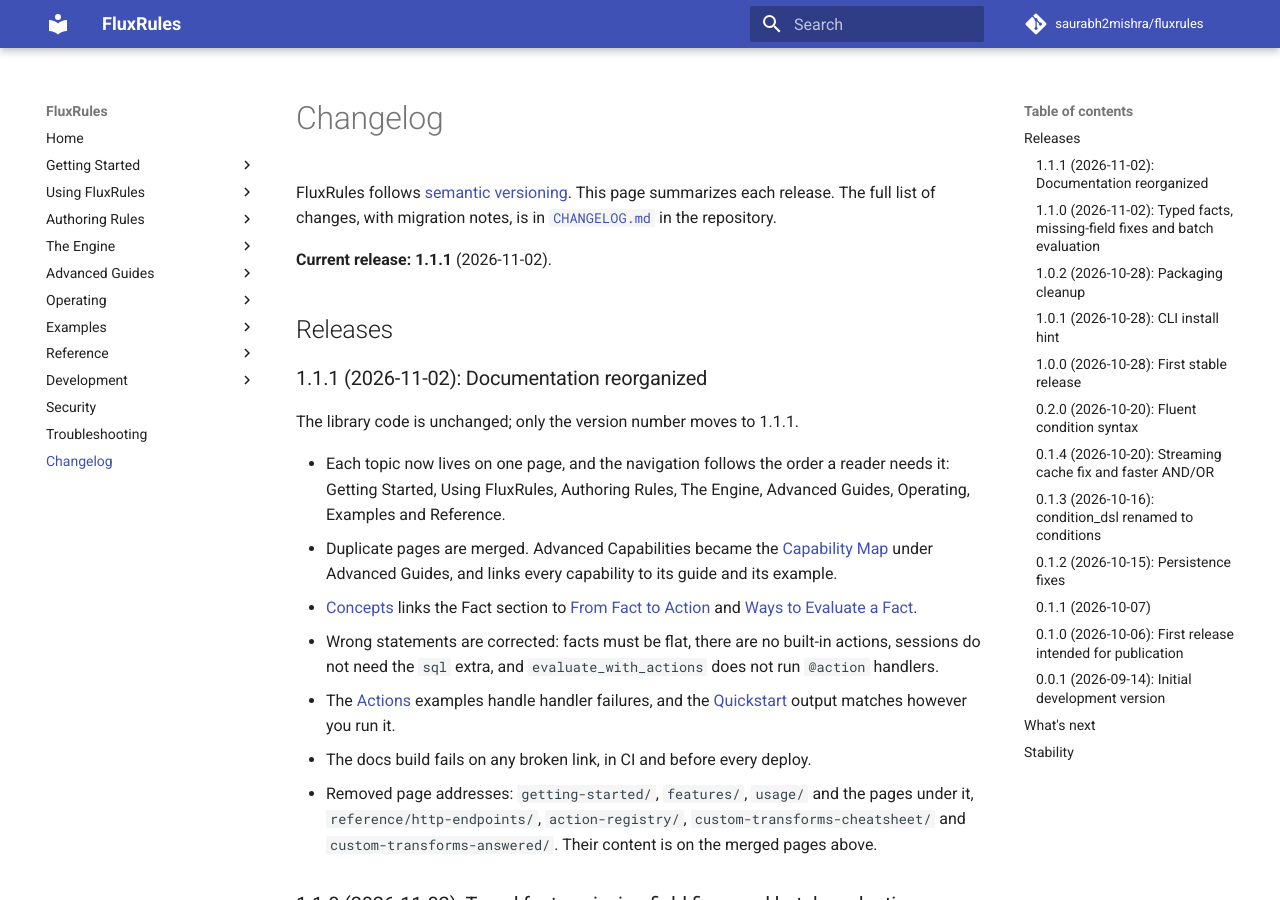
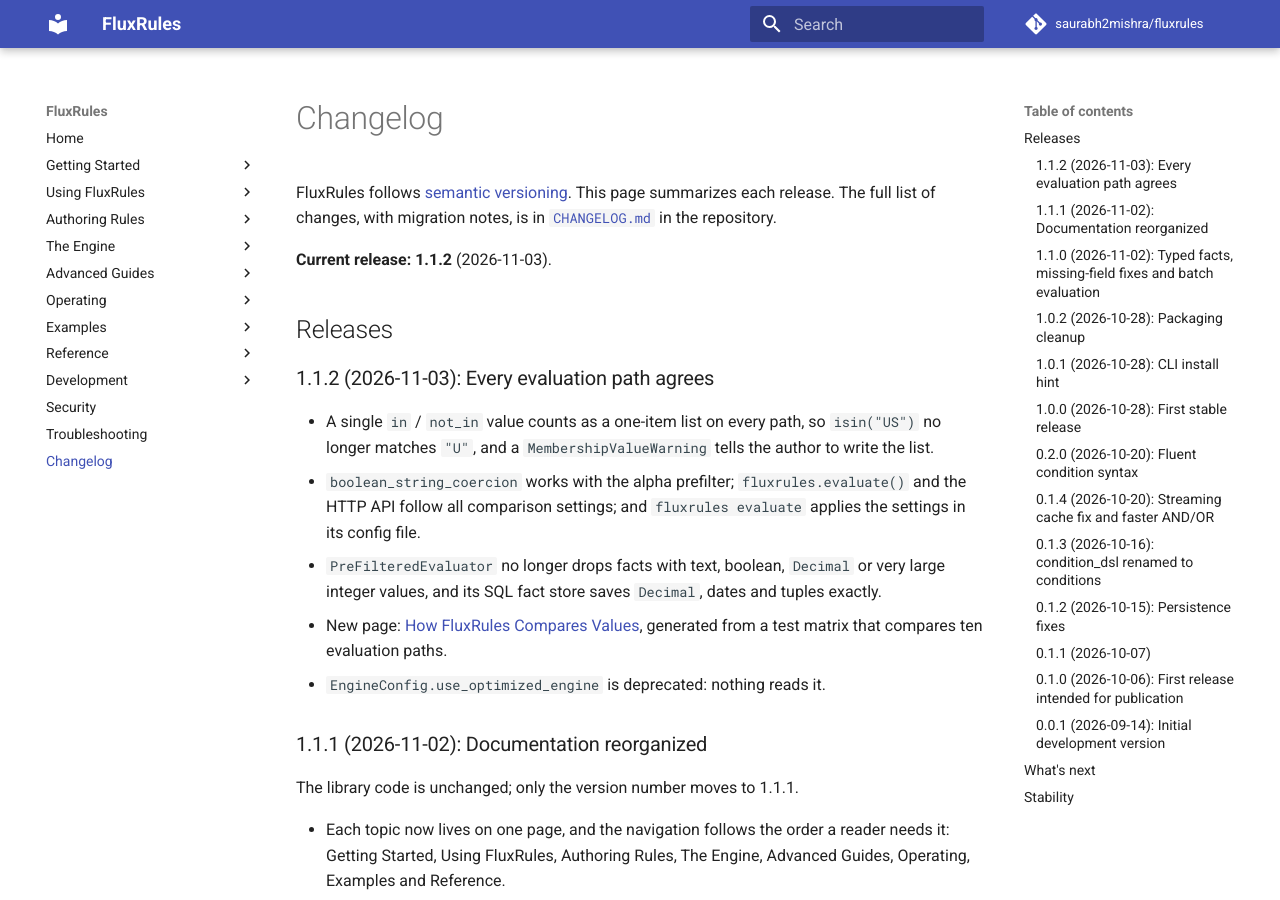
Before and after one commit to saurabh2mishra/fluxrules, an MkDocs documentation site: the page built from docs/changelog.md, in a window 1280 px wide and 900 px high. Built offline with MkDocs 1.6.1 and Material for MkDocs 9.7.7, drawn with Linux system fonts in a browser that asks for light colours; comment, search, counter and statistics services are not loaded.

Commit message:
chore: release 1.1.2
Bump the version in pyproject.toml, fluxrules/version.py and uv.lock,
date the 1.1.2 changelog entry, add it to the docs changelog, and show
1.1.2 in the sample /health and status responses.

Co-Authored-By: Claude Opus 5.5 <noreply@anthropic.com>

````diff
--- a/docs/changelog.md
+++ b/docs/changelog.md
@@ -5,9 +5,24 @@ summarizes each release. The full list of changes, with migration notes, is in
 [`CHANGELOG.md`](https://github.com/saurabh2mishra/fluxrules/blob/main/CHANGELOG.md)
 in the repository.
 
-**Current release: 1.1.1** (2026-11-02).
+**Current release: 1.1.2** (2026-11-03).
 
 ## Releases
+
+### 1.1.2 (2026-11-03): Every evaluation path agrees
+
+- A single `in` / `not_in` value counts as a one-item list on every path, so
+  `isin("US")` no longer matches `"U"`, and a `MembershipValueWarning` tells
+  the author to write the list.
+- `boolean_string_coercion` works with the alpha prefilter;
+  `fluxrules.evaluate()` and the HTTP API follow all comparison settings; and
+  `fluxrules evaluate` applies the settings in its config file.
+- `PreFilteredEvaluator` no longer drops facts with text, boolean, `Decimal`
+  or very large integer values, and its SQL fact store saves `Decimal`, dates
+  and tuples exactly.
+- New page: [How FluxRules Compares Values](comparing-values.md), generated
+  from a test matrix that compares ten evaluation paths.
+- `EngineConfig.use_optimized_engine` is deprecated: nothing reads it.
 
 ### 1.1.1 (2026-11-02): Documentation reorganized
 
--- a/docs/observability.md
+++ b/docs/observability.md
@@ -113,7 +113,7 @@ Response:
 ```json
 {
   "status": "healthy",
-  "version": "1.1.1"
+  "version": "1.1.2"
 }
 ```
 
--- a/docs/rest-api.md
+++ b/docs/rest-api.md
@@ -431,7 +431,7 @@ The version and the state of each part of the server. No login needed.
 ```json
 {
   "status": "running",
-  "version": "1.1.1",
+  "version": "1.1.2",
   "engine": "fluxrules",
   "healthy": true,
   "components": {
--- a/pyproject.toml
+++ b/pyproject.toml
@@ -4,7 +4,7 @@ build-backend = "hatchling.build"
 
 [project]
 name = "fluxrules"
-version = "1.1.1"
+version = "1.1.2"
 description = "A lightweight business rule engine for Python"
 readme = "README.md"
 requires-python = ">=3.11"
--- a/src/fluxrules/version.py
+++ b/src/fluxrules/version.py
@@ -2,4 +2,4 @@
 
 __all__ = ["__version__"]
 
-__version__ = "1.1.1"
+__version__ = "1.1.2"
````
Also changed, not shown: CHANGELOG.md (+9 -0 lines), 1 other file.
